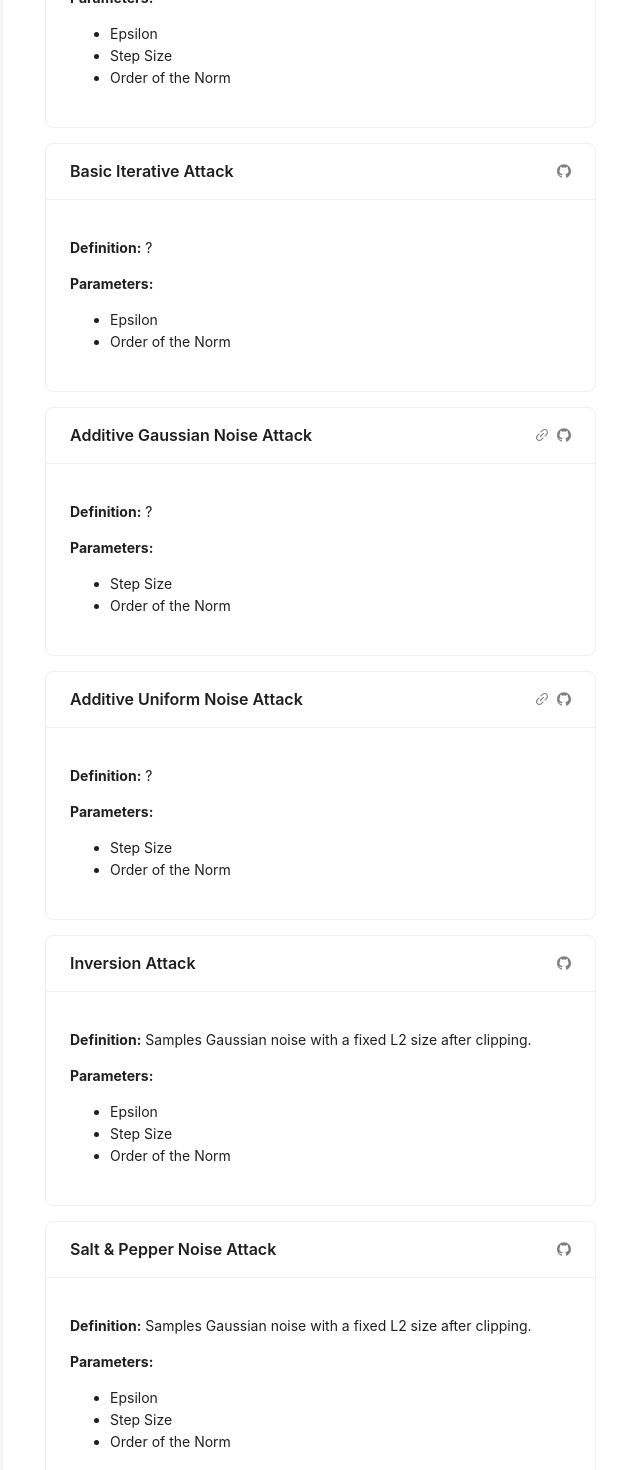
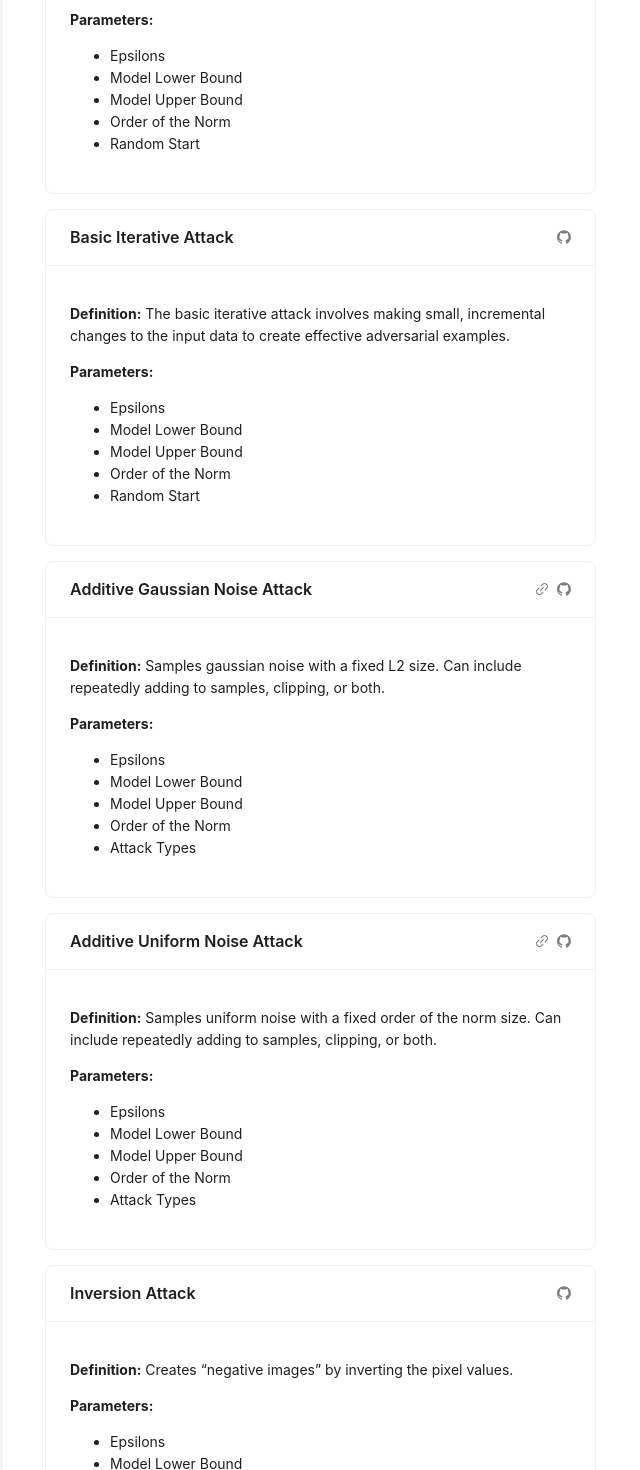
Before and after one commit to ncheungg/DEEP-LEARNING-SECURITY-TOOLS-REPOSITORY, a Next.js app: page /documentation in a window 1280 px wide. Shown: the part 780-2250 px from the top of the page, without its empty margins (182-822 px from the left). Built offline with nearby package versions, Linux system fonts and the light colour scheme.

Commit message:
updated foolbox documentation

```diff
--- a/src/component/info/InfoAnchor.tsx
+++ b/src/component/info/InfoAnchor.tsx
@@ -7,14 +7,12 @@ const { Title, Paragraph, Text, Link } = Typography;
 const InfoAnchor: React.FC = () => {
   return (
     <div>
-
-    <Title id="docs-title" style={{marginTop: "0px"}} level={1}>
+      <Title id="docs-title" style={{ marginTop: "0px" }} level={1}>
         Aggregated Attack Library Documentation
       </Title>
       <Row>
-
         <Col span={16}>
-        <Title id="foolbox" style={{marginTop: "35px"}} level={2}>
+          <Title id="foolbox" style={{ marginTop: "35px" }} level={2}>
             Foolbox Attacks Library
           </Title>
           <Card
@@ -37,13 +35,14 @@ const InfoAnchor: React.FC = () => {
             }
           >
             <p>
-            <b>Definition:</b> Reduces the contrast of the input using a perturbation of the given size.
+              <b>Definition:</b> A simple implementation of the fast gradient-based adversarial attack. Allows L2 and L∞ order of the norms.
             </p>
             <p>
-            <b>Parameters:</b>{" "}
+              <b>Parameters:</b>
               <ul>
-              <li>Range of Epsilon</li>
-              <li>Step Size</li>
+                <li>Epsilons</li>
+                <li>Model Lower Bound</li>
+                <li>Model Upper Bound</li>
                 <li>Order of the Norm</li>
               </ul>
             </p>
@@ -73,11 +72,13 @@ const InfoAnchor: React.FC = () => {
               predictions and the predictions for the adversarial perturbation.
             </p>
             <p>
-            <b>Parameters:</b>{" "}
+              <b>Parameters:</b>
               <ul>
-              <li>Epsilon</li>
-              <li>Step Size</li>
+                <li>Epsilons</li>
+                <li>Model Lower Bound</li>
+                <li>Model Upper Bound</li>
                 <li>Order of the Norm</li>
+                <li>Random Start</li>
               </ul>
             </p>
           </Card>
@@ -101,13 +102,17 @@ const InfoAnchor: React.FC = () => {
             }
           >
             <p>
-            <b>Definition:</b> ?
+              <b>Definition:</b> The basic iterative attack involves making small, incremental changes to the input data to create effective
+              adversarial examples.
             </p>
             <p>
-            <b>Parameters:</b>{" "}
+              <b>Parameters:</b>
               <ul>
-              <li>Epsilon</li>
+                <li>Epsilons</li>
+                <li>Model Lower Bound</li>
+                <li>Model Upper Bound</li>
                 <li>Order of the Norm</li>
+                <li>Random Start</li>
               </ul>
             </p>
           </Card>
@@ -131,13 +136,16 @@ const InfoAnchor: React.FC = () => {
             }
           >
             <p>
-            <b>Definition:</b> ?
+              <b>Definition:</b> Samples gaussian noise with a fixed L2 size. Can include repeatedly adding to samples, clipping, or both.
             </p>
             <p>
-            <b>Parameters:</b>{" "}
+              <b>Parameters:</b>
               <ul>
-              <li>Step Size</li>
+                <li>Epsilons</li>
+                <li>Model Lower Bound</li>
+                <li>Model Upper Bound</li>
                 <li>Order of the Norm</li>
+                <li>Attack Types</li>
               </ul>
             </p>
           </Card>
@@ -161,13 +169,17 @@ const InfoAnchor: React.FC = () => {
             }
           >
             <p>
-            <b>Definition:</b> ?
+              <b>Definition:</b> Samples uniform noise with a fixed order of the norm size. Can include repeatedly adding to samples,
+              clipping, or both.
             </p>
             <p>
-            <b>Parameters:</b>{" "}
+              <b>Parameters:</b>
               <ul>
-              <li>Step Size</li>
+                <li>Epsilons</li>
+                <li>Model Lower Bound</li>
+                <li>Model Upper Bound</li>
                 <li>Order of the Norm</li>
+                <li>Attack Types</li>
               </ul>
             </p>
           </Card>
@@ -191,14 +203,14 @@ const InfoAnchor: React.FC = () => {
             }
           >
             <p>
-            <b>Definition:</b> Samples Gaussian noise with a fixed L2 size after clipping.
+              <b>Definition:</b> Creates “negative images” by inverting the pixel values.
             </p>
             <p>
-            <b>Parameters:</b>{" "}
+              <b>Parameters:</b>
               <ul>
-              <li>Epsilon</li>
-              <li>Step Size</li>
-              <li>Order of the Norm</li>
+                <li>Epsilons</li>
+                <li>Model Lower Bound</li>
+                <li>Model Upper Bound</li>
               </ul>
             </p>
           </Card>
@@ -222,14 +234,14 @@ const InfoAnchor: React.FC = () => {
             }
           >
             <p>
-            <b>Definition:</b> Samples Gaussian noise with a fixed L2 size after clipping.
+              <b>Definition:</b> Increases the amount of salt and pepper noise until the input is misclassified.
             </p>
             <p>
-            <b>Parameters:</b>{" "}
+              <b>Parameters:</b>
               <ul>
-              <li>Epsilon</li>
-              <li>Step Size</li>
-              <li>Order of the Norm</li>
+                <li>Epsilons</li>
+                <li>Model Lower Bound</li>
+                <li>Model Upper Bound</li>
               </ul>
             </p>
           </Card>
@@ -253,14 +265,16 @@ const InfoAnchor: React.FC = () => {
             }
           >
             <p>
-            <b>Definition:</b> Samples Gaussian noise with a fixed L2 size after clipping.
+              <b>Definition:</b> Reduces the contrast of the input using a linear/binary search to find the smallest adversarial.
+              perturbation
             </p>
             <p>
-            <b>Parameters:</b>{" "}
+              <b>Parameters:</b>
               <ul>
-              <li>Epsilon</li>
-              <li>Step Size</li>
-              <li>Order of the Norm</li>
+                <li>Epsilons</li>
+                <li>Model Lower Bound</li>
+                <li>Model Upper Bound</li>
+                <li>Search Types</li>
               </ul>
             </p>
           </Card>
@@ -292,7 +306,7 @@ const InfoAnchor: React.FC = () => {
               predictions and the predictions for the adversarial perturbation.
             </p>
             <p>
-            <b>Parameters:</b>{" "}
+              <b>Parameters:</b>
               <ul>
                 <li>Epsilon</li>
                 <li>Order of the Norm</li>
@@ -322,7 +336,7 @@ const InfoAnchor: React.FC = () => {
               <b>Definition:</b> ?
             </p>
             <p>
-            <b>Parameters:</b>{" "}
+              <b>Parameters:</b>
               <ul>
                 <li>?</li>
               </ul>
@@ -352,7 +366,7 @@ const InfoAnchor: React.FC = () => {
               <b>Definition:</b> ?
             </p>
             <p>
-            <b>Parameters:</b>{" "}
+              <b>Parameters:</b>
               <ul>
                 <li>Epsilon</li>
                 <li>Epsilon Step Size</li>
@@ -384,7 +398,7 @@ const InfoAnchor: React.FC = () => {
               <b>Definition:</b> ?
             </p>
             <p>
-            <b>Parameters:</b>{" "}
+              <b>Parameters:</b>
               <ul>
                 <li>Epsilon</li>
                 <li>Epsilon Step Size</li>
@@ -417,7 +431,7 @@ const InfoAnchor: React.FC = () => {
               <b>Definition:</b> Samples Gaussian noise with a fixed L2 size after clipping.
             </p>
             <p>
-            <b>Parameters:</b>{" "}
+              <b>Parameters:</b>
               <ul>
                 <li>Epsilon</li>
                 <li>Epsilon Step Size</li>
@@ -449,7 +463,7 @@ const InfoAnchor: React.FC = () => {
               <b>Definition:</b> Samples Gaussian noise with a fixed L2 size after clipping.
             </p>
             <p>
-            <b>Parameters:</b>{" "}
+              <b>Parameters:</b>
               <ul>
                 <li>Epsilon</li>
                 <li>Step Size</li>
@@ -483,7 +497,7 @@ const InfoAnchor: React.FC = () => {
               <b>Definition:</b> Samples Gaussian noise with a fixed L2 size after clipping.
             </p>
             <p>
-            <b>Parameters:</b>{" "}
+              <b>Parameters:</b>
               <ul>
                 <li>Epsilon</li>
                 <li>Step Size</li>
@@ -493,7 +507,7 @@ const InfoAnchor: React.FC = () => {
           </Card>
           {/* <p style={{ height: "100vh" }}></p> */}
         </Col>
-      <Col span={8} style={{ paddingLeft: "2em", marginTop: "35px"}}>
+        <Col span={8} style={{ paddingLeft: "2em", marginTop: "35px" }}>
           <Anchor
             items={[
               // {
@@ -501,7 +515,6 @@ const InfoAnchor: React.FC = () => {
               //   href: "#docs-title"
               // }
               {
-
                 key: "foolbox",
                 href: "#foolbox",
                 title: "Foolbox Attacks Library",
```
Lines whose indentation alone changed are shown as unchanged.
